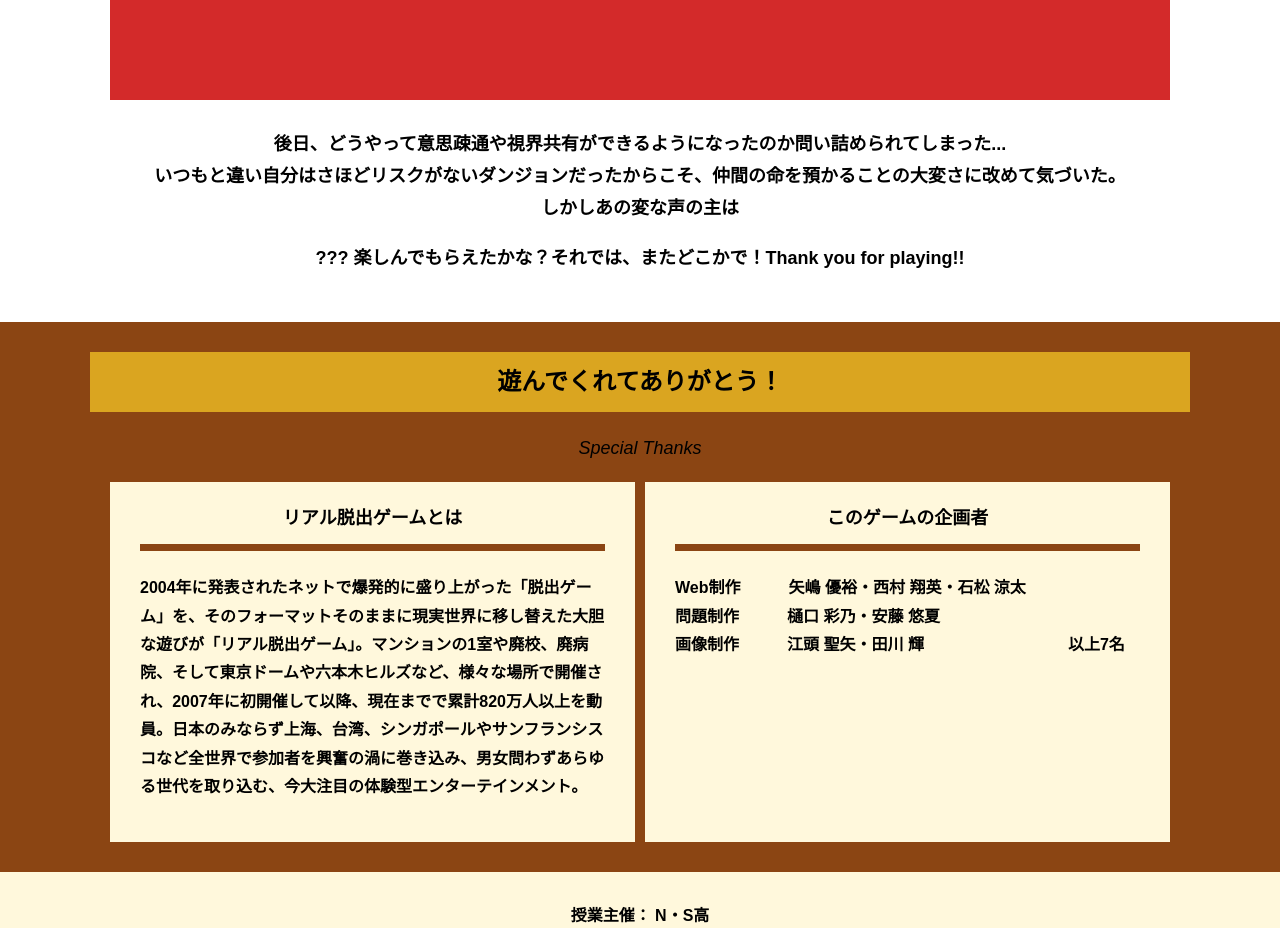
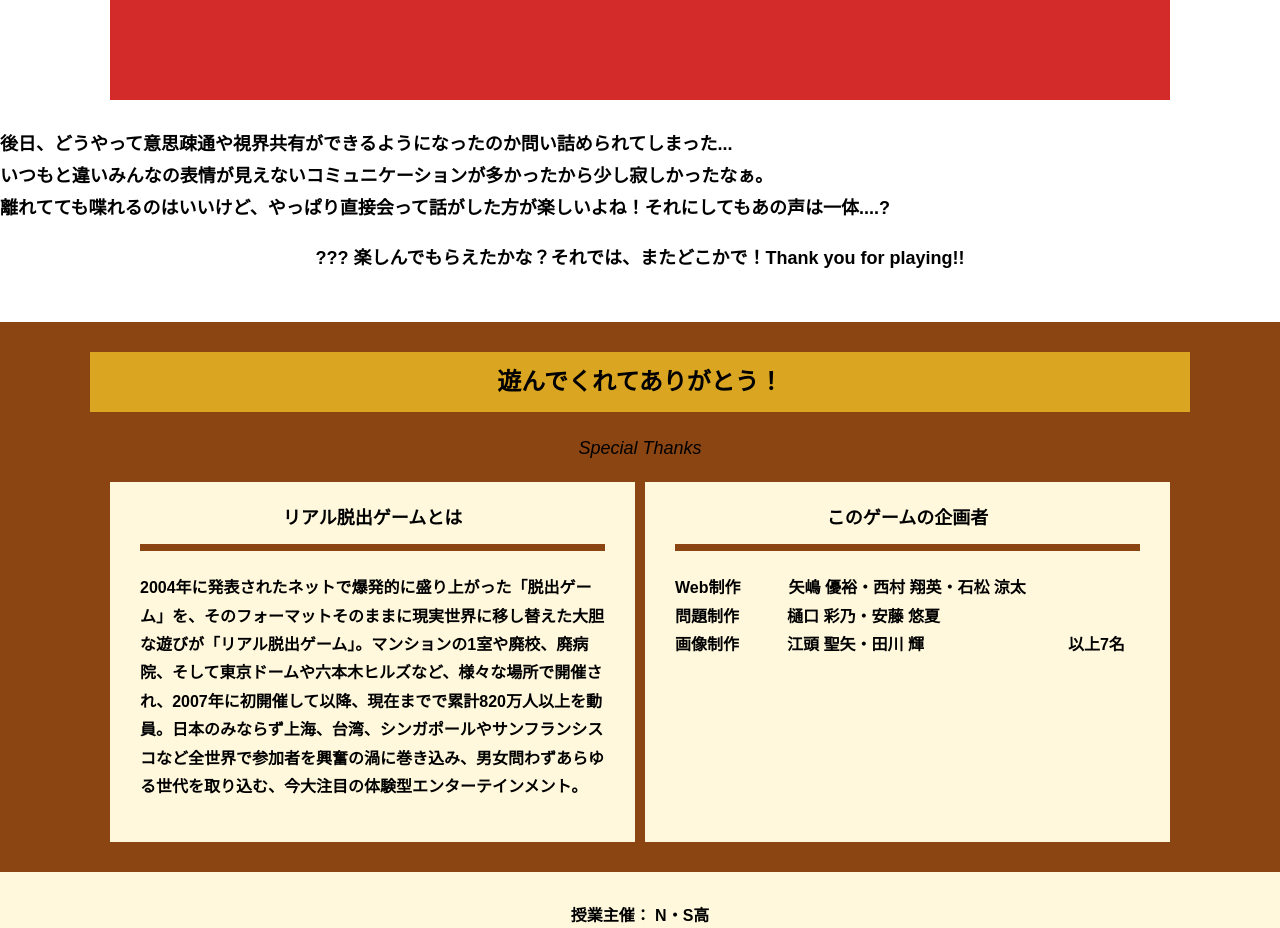
Before and after one commit to MasaSogami/alfa-fukuoka-1, a plain HTML site: page final.html in a window 1280 px wide. Shown: the part 1080-2008 px from the top of the page. Drawn offline with Linux system fonts and the light colour scheme.

Commit message:
Update final.html

```diff
--- a/final.html
+++ b/final.html
@@ -44,9 +44,9 @@ Youtube貼り付けここまで-->
 
       </div>
 
-        <p class="text-center">後日、どうやって意思疎通や視界共有ができるようになったのか問い詰められてしまった...<br>
-          いつもと違い自分はさほどリスクがないダンジョンだったからこそ、仲間の命を預かることの大変さに改めて気づいた。<br>
-          しかしあの変な声の主は</p>
+        <p class="text">後日、どうやって意思疎通や視界共有ができるようになったのか問い詰められてしまった...<br>
+          いつもと違いみんなの表情が見えないコミュニケーションが多かったから少し寂しかったなぁ。<br>
+          離れてても喋れるのはいいけど、やっぱり直接会って話がした方が楽しいよね！それにしてもあの声は一体....?</p>
         <p class="text-center">??? 楽しんでもらえたかな？それでは、またどこかで！Thank you for playing!!</p>
       </div>
     </section>
```
